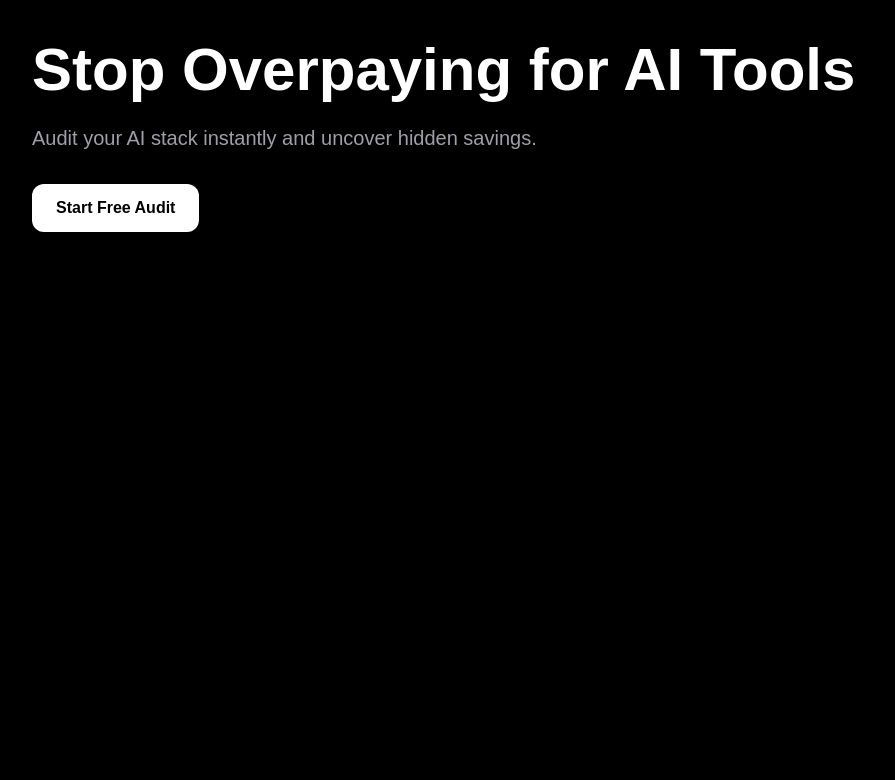
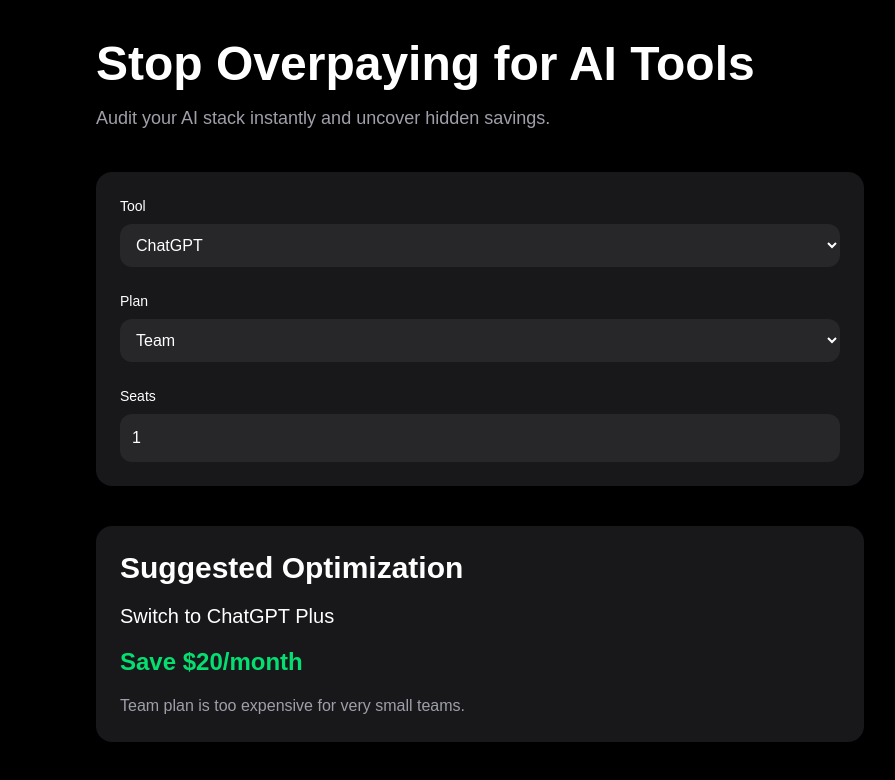
Before and after one commit to Prasad6723/tokenleak, a Next.js app: page / in a window 1280 px wide. Shown: the top 780 px of the page, without its empty margins (160-1055 px from the left). Built offline with nearby package versions, Linux system fonts and the light colour scheme.

Commit message:
feat: build interactive audit form and results panel

```diff
--- a/app/page.tsx
+++ b/app/page.tsx
@@ -1,18 +1,96 @@
+"use client";
+
+import { useState } from "react";
+import { auditTool } from "@/lib/audit-engine";
+
 export default function Home() {
+  const [tool, setTool] = useState("ChatGPT");
+  const [plan, setPlan] = useState("Team");
+  const [seats, setSeats] = useState(1);
+
+  const result = auditTool(tool, plan, seats);
+
   return (
     <main className="min-h-screen bg-black text-white p-10">
-      <div className="max-w-4xl mx-auto">
-        <h1 className="text-6xl font-bold">
+      <div className="max-w-3xl mx-auto">
+
+        <h1 className="text-5xl font-bold">
           Stop Overpaying for AI Tools
         </h1>
 
-        <p className="mt-6 text-xl text-zinc-400">
+        <p className="mt-4 text-zinc-400 text-lg">
           Audit your AI stack instantly and uncover hidden savings.
         </p>
 
-        <button className="mt-8 bg-white text-black px-6 py-3 rounded-xl font-semibold">
-          Start Free Audit
-        </button>
+        <div className="mt-10 space-y-6 bg-zinc-900 p-6 rounded-2xl">
+
+          <div>
+            <label className="block mb-2 text-sm">
+              Tool
+            </label>
+
+            <select
+              value={tool}
+              onChange={(e) => setTool(e.target.value)}
+              className="w-full p-3 rounded-xl bg-zinc-800"
+            >
+              <option>ChatGPT</option>
+              <option>Cursor</option>
+              <option>Copilot</option>
+            </select>
+          </div>
+
+          <div>
+            <label className="block mb-2 text-sm">
+              Plan
+            </label>
+
+            <select
+              value={plan}
+              onChange={(e) => setPlan(e.target.value)}
+              className="w-full p-3 rounded-xl bg-zinc-800"
+            >
+              <option>Team</option>
+              <option>Business</option>
+              <option>Pro</option>
+            </select>
+          </div>
+
+          <div>
+            <label className="block mb-2 text-sm">
+              Seats
+            </label>
+
+            <input
+              type="number"
+              value={seats}
+              onChange={(e) => setSeats(Number(e.target.value))}
+              className="w-full p-3 rounded-xl bg-zinc-800"
+            />
+          </div>
+
+        </div>
+
+        <div className="mt-10 bg-zinc-900 p-6 rounded-2xl">
+
+          <h2 className="text-3xl font-bold">
+            Suggested Optimization
+          </h2>
+
+          <p className="mt-4 text-xl">
+            {result.recommendation}
+          </p>
+
+          <p className="mt-4 text-green-400 text-2xl font-bold">
+            Save ${result.savings}/month
+          </p>
+
+          <p className="mt-4 text-zinc-400">
+            {result.reason}
+          </p>
+
+        </div>
+
       </div>
     </main>
   );
```
